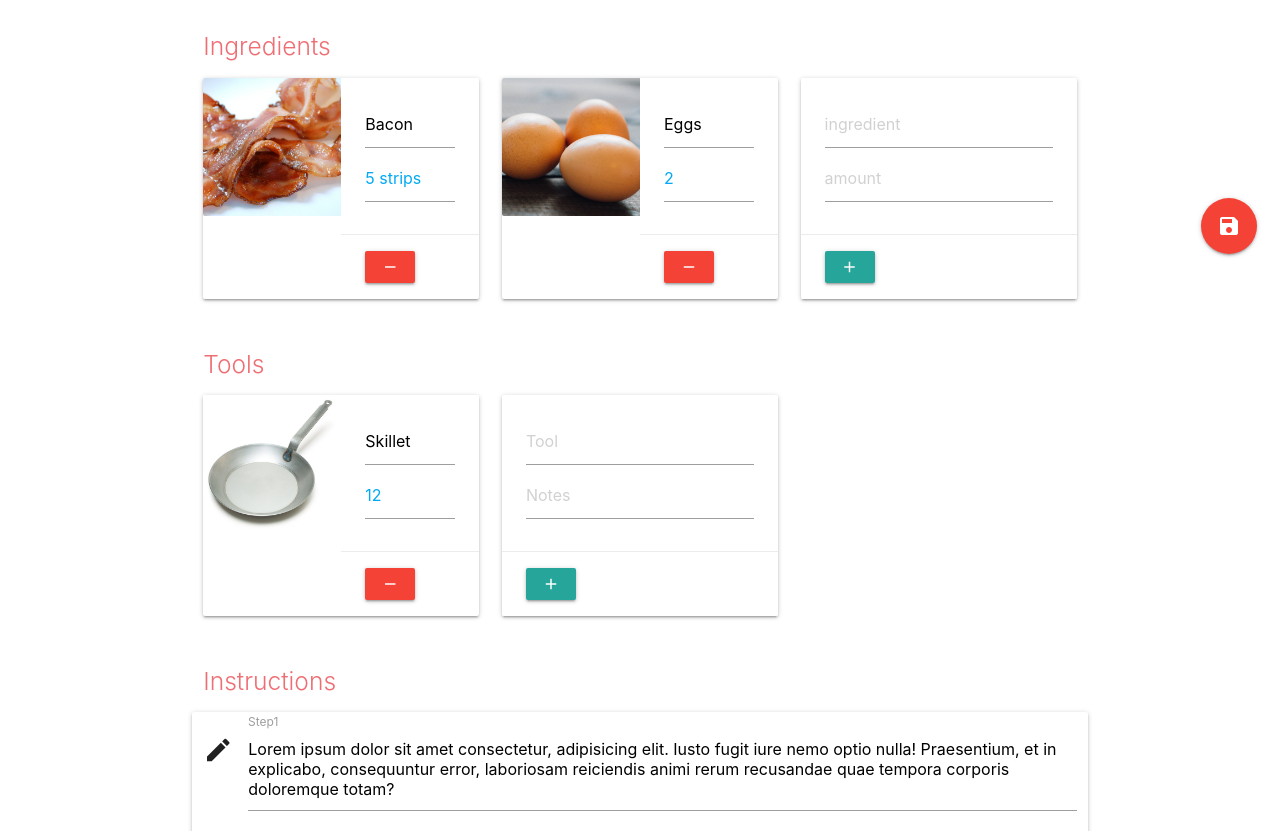
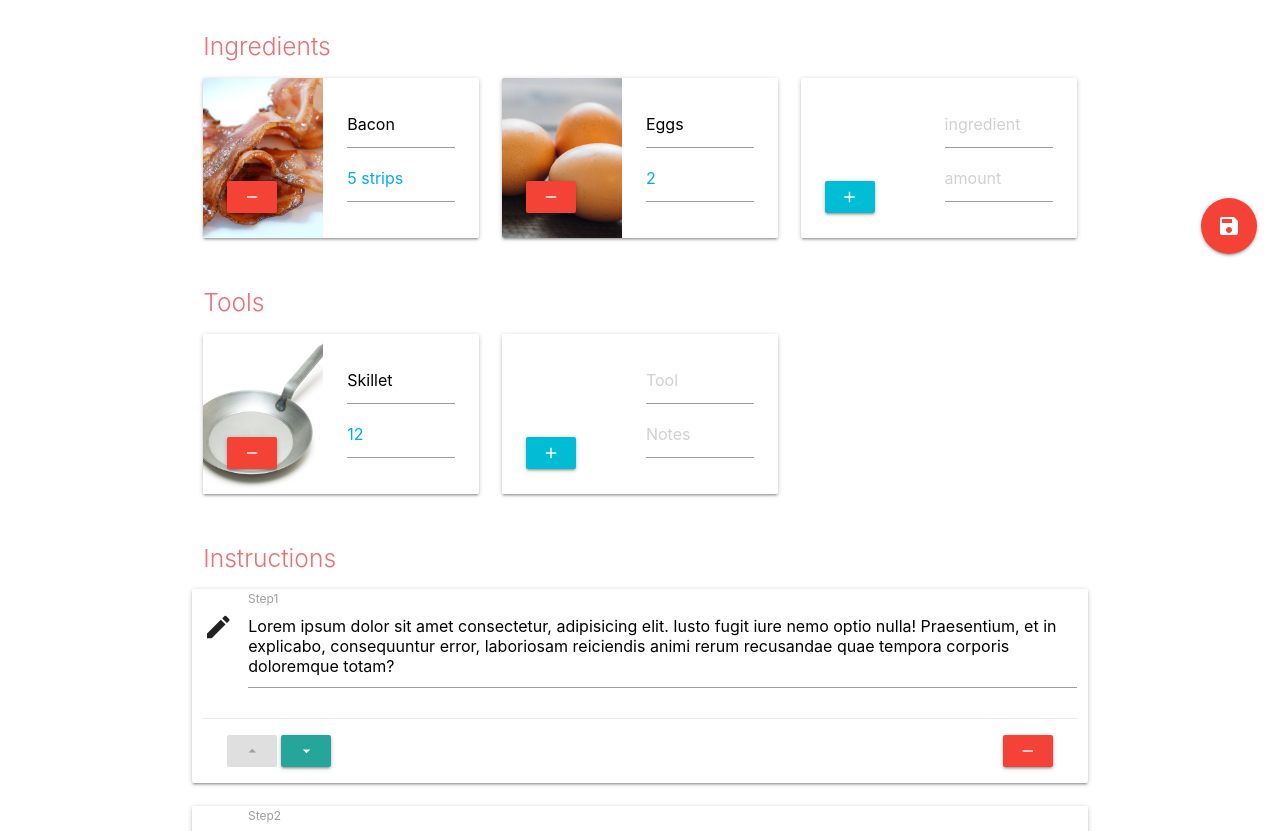
Before and after one commit to fairoldi/recipes, a plain HTML site: page new.htm in a window 1280 px wide. Shown: the part 523-1354 px from the top of the page. Drawn offline with Linux system fonts and the light colour scheme.

Commit message:
ui improvements

```diff
--- a/new.htm
+++ b/new.htm
@@ -9,13 +9,13 @@
   <link href="https://fonts.googleapis.com/icon?family=Material+Icons" rel="stylesheet">
   <title>Recipes</title>
   <style>
-    .thumbnail {
-      min-height: 95px;
-      max-height: 95px;
-      height: 95px;
-      min-width: 95px;
-      max-width: 95px;
-      width: 95px;
+    .thumbnail-big {
+      min-height: 160px;
+      max-height: 160px;
+      height: 160px;
+      width: 120px !important;
+      /* min-width: 95px; */
+      /* max-width: 95px; */
       object-fit: cover;
 
     }
@@ -210,96 +210,106 @@
 
 
 
-        <div class="col s12 m4">
+        <div class="col s12 m6 l4">
           <div class="card horizontal">
             <div class="card-image">
-              <img src="img/ingredients/resized/bacon.jpg">
+              <img class="thumbnail-big" src="img/ingredients/resized/bacon.jpg">
+              <span class="card-title">
+                <a href="#!" class="btn-small red">
+                  <i class="material-icons">remove</i>
+                </a>
+              </span>
+
             </div>
             <div class="card-stacked">
               <div class="card-content">
-                <input type="text" id="ingredients1" placeholder="ingredient" value="Bacon">
-                <input type="text" id="amounts1" placeholder="amount" class="light-blue-text" value="5 strips">
+                <input type="text" id="ingredients2" placeholder="ingredient" value="Bacon">
+                <input type="text" id="amounts2" placeholder="amount" class="light-blue-text" value="5 strips">
               </div>
-              <div class="card-action">
+
+            </div>
+          </div>
+        </div>
+
+        <div class="col s12 m6 l4">
+          <div class="card horizontal">
+            <div class="card-image">
+              <img class="thumbnail-big" src="img/ingredients/resized/eggs.jpg">
+              <span class="card-title">
                 <a href="#!" class="btn-small red">
                   <i class="material-icons">remove</i>
                 </a>
+              </span>
+            </div>
+            <div class="card-stacked">
+              <div class="card-content">
+                <input type="text" id="ingredients3" placeholder="ingredient" value="Eggs">
+                <input type="text" id="amounts3" placeholder="amount" class="light-blue-text" value="2">
               </div>
             </div>
           </div>
         </div>
 
-        <div class="col s12 m4">
+
+        <div class="col s12 m6 l4">
           <div class="card horizontal">
             <div class="card-image">
-              <img src="img/ingredients/resized/eggs.jpg">
+              <img class="thumbnail-big" src="img/blank.jpg">
+              <span class="card-title">
+                <a href="#!" class="btn-small cyan">
+                  <i class="material-icons">add</i>
+                </a>
+              </span>
             </div>
             <div class="card-stacked">
               <div class="card-content">
-                <input type="text" id="ingredients1" placeholder="ingredient" value="Eggs">
-                <input type="text" id="amounts1" placeholder="amount" class="light-blue-text" value="2">
-              </div>
-              <div class="card-action">
-                <a href="#!" class="btn-small red">
-                  <i class="material-icons">remove</i>
-                </a>
+                <input type="text" id="ingredients4" placeholder="ingredient">
+                <input type="text" id="amounts4" placeholder="amount" class="light-blue-text">
               </div>
             </div>
           </div>
         </div>
-
-        <div class="col s12 m4">
-          <div class="card">
-            <div class="card-content">
-
-              <input type="text" id="ingredients1" placeholder="ingredient">
-              <input type="text" id="amounts1" placeholder="amount" class="light-blue-text">
-
-            </div>
-            <div class="card-action">
-              <a href="#!" class="btn-small">
-                <i class="material-icons">add</i>
-              </a>
-            </div>
-          </div>
-        </div>
-
-
       </div>
 
       <div class=" row ">
         <div class="col s12 ">
           <h5 class="header ">Tools</h5>
         </div>
-        <div class="col s12 m4 ">
+
+        <div class="col s12 m6 l4">
           <div class="card horizontal ">
             <div class="card-image ">
-              <img src="img/tools/resized/carbon-steel-skillet.jpg ">
+              <img class="thumbnail-big" src="img/tools/resized/carbon-steel-skillet.jpg ">
+              <span class="card-title">
+                <a href="#!" class="btn-small red">
+                  <i class="material-icons">remove</i>
+                </a>
+              </span>
             </div>
             <div class="card-stacked ">
               <div class="card-content">
                 <input type="text" id="tool1" placeholder="tool" value="Skillet">
                 <input type="text" id="note1" placeholder="nodes" class="light-blue-text" value="12">
               </div>
-              <div class="card-action ">
-                <a href="#! " class="btn-small red">
-                  <i class="material-icons ">remove</i>
-                </a>
-              </div>
             </div>
           </div>
         </div>
 
-        <div class="col s12 m4 ">
-          <div class="card ">
-            <div class="card-content ">
-              <input type="text" id="tools2" placeholder="Tool">
-              <input type="text" id="note2" placeholder="Notes" class="light-blue-text ">
+        <div class="col s12 m6 l4">
+          <div class="card horizontal ">
+            <div class="card-image ">
+              <img class="thumbnail-big" src="img/blank.jpg ">
+              <span class="card-title">
+                <a href="#!" class="btn-small cyan">
+                  <i class="material-icons">add</i>
+                </a>
+              </span>
             </div>
-            <div class="card-action ">
-              <a href="#! " class="btn-small ">
-                <i class="material-icons ">add</i>
-              </a>
+            <div class="card-stacked ">
+              <div class="card-content">
+                <input type="text" id="tool2" placeholder="Tool">
+                <input type="text" id="note2" placeholder="Notes" class="light-blue-text">
+              </div>
             </div>
           </div>
         </div>
@@ -307,8 +317,8 @@
       </div>
 
       <div class="row ">
-        <div class="col s12 ">
-          <h5 class="header ">Instructions</h5>
+        <div class="col s12">
+          <h5 class="header">Instructions</h5>
         </div>
         <div class="card col s12 ">
           <!-- <div class="card-content "> -->
@@ -316,7 +326,7 @@
             <div class="input-field ">
               <i class="material-icons prefix ">edit</i>
               <textarea id="step1" class="materialize-textarea ">Lorem ipsum dolor sit amet consectetur, adipisicing elit. Iusto fugit iure nemo optio nulla! Praesentium, et in explicabo, consequuntur error, laboriosam reiciendis animi rerum recusandae quae tempora corporis doloremque totam?</textarea>
-              <label for="step1 ">Step1</label>
+              <label for="step1">Step1</label>
             </div>
           </div>
           <!-- </div> -->
@@ -395,9 +405,8 @@
         </div>
       </div>
     </div>
-    </div>
     <div class="fixed-action-btn ">
-      <a class="btn-floating btn-large waves-effect waves-light red ">
+      <a class="btn-floating btn-large waves-effect waves-light red" href="recipe.htm">
         <i class="material-icons ">save</i>
       </a>
     </div>
```
Also changed, not shown: index.htm (+24 -13 lines), recipe.htm (+5 -5 lines), img/blank.jpg (added).
